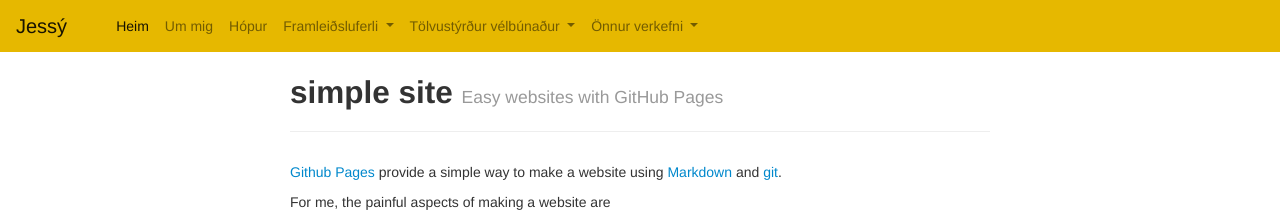
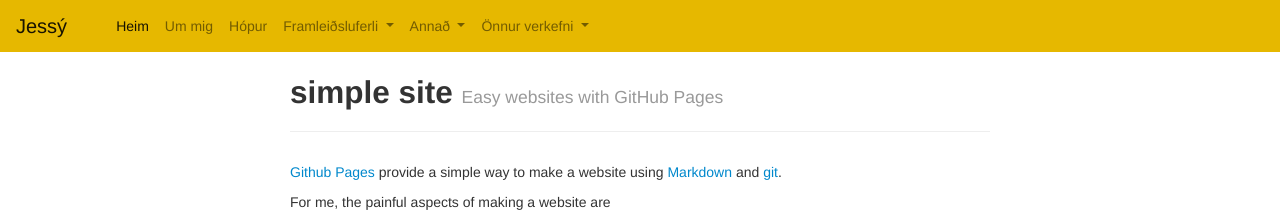
Before and after one commit to jessyjonsdottir/heimasida, a Jekyll site: the page built from index.md, in a window 1280 px wide. Shown: the top 212 px of the page. Built offline with Jekyll 4.4.1, drawn with Linux system fonts in a browser that asks for light colours.

```diff
--- a/_includes/themes/twitter/default.html
+++ b/_includes/themes/twitter/default.html
@@ -56,12 +56,12 @@
         </div>
            <li class="nav-item dropdown">
         <a class="nav-link dropdown-toggle" href="#" id="navbarDropdown" role="button" data-toggle="dropdown" aria-haspopup="true" aria-expanded="false">
-          Tölvustýrður vélbúnaður
+          Annað
         </a>
         <div class="dropdown-menu" aria-labelledby="navbarDropdown">
-          <a class="dropdown-item" href="{{ BASE_PATH }}/tvl/verkefni1/verkefni1.html">1</a>
-          <a class="dropdown-item" href="{{ BASE_PATH }}/tvl/v2/verkefni2.html">Vínróbot</a>
-            <a class="dropdown-item" href="{{ BASE_PATH }}/tvl/lv/lv.html">Úrhleypibúnaður</a>
+          <a class="dropdown-item" href="{{ BASE_PATH }}/tvl/verkefni1/verkefni1.html">Annað1</a>
+          <a class="dropdown-item" href="{{ BASE_PATH }}/tvl/v2/verkefni2.html">Annað2</a>
+            <a class="dropdown-item" href="{{ BASE_PATH }}/tvl/lv/lv.html">Annað3</a>
         </div>
       </li>
 
```
Also changed, not shown: sidur/verkefni1.md (added, +8 -0 lines).
